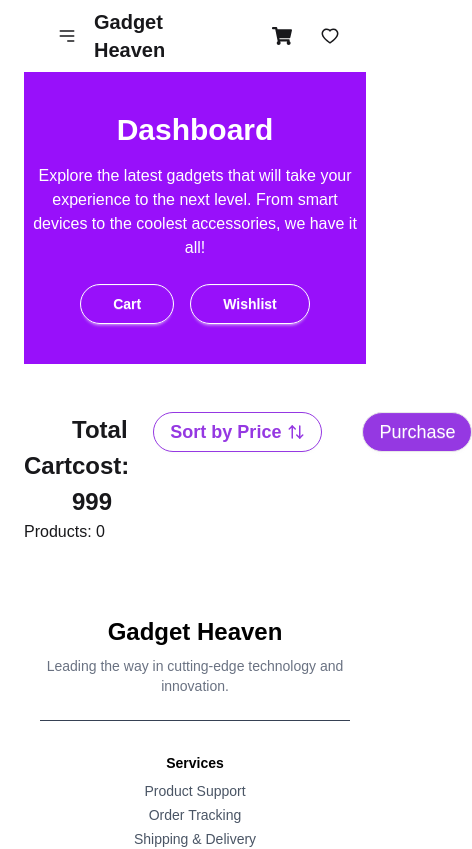
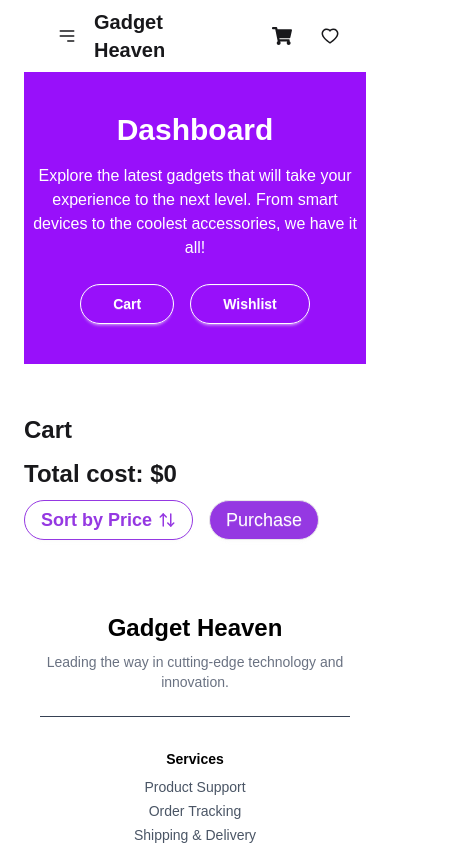
Before and after one commit to MostafijurRuman/Gadget-Heaven, a React (Vite) app: page /dashboard in a window 390 px wide. Shown: the top 849 px of the page, 472 px wide, since content can reach past the window. Built offline with nearby package versions, Linux system fonts and the light colour scheme.

Commit message:
Cart Functions Updated

```diff
--- a/src/Components/Dashboard/Dashboard.jsx
+++ b/src/Components/Dashboard/Dashboard.jsx
@@ -1,21 +1,32 @@
-import {  useContext, useEffect, useState } from "react";
+import { useContext, useEffect, useState } from "react";
 import { LuArrowUpDown } from "react-icons/lu";
 import { CartContext, WishlistContext } from "../../Context/Cart&WishlistContext";
 import { useLoaderData } from "react-router-dom";
 import { FaTimesCircle } from "react-icons/fa";
 
+
 export default function Dashboard() {
-  const { cart,removeFromCart } = useContext(CartContext);
-  const { wishlist } = useContext(WishlistContext);
-  const Products =useLoaderData();
+  const { cart, removeFromCart } = useContext(CartContext);
+  const Products = useLoaderData();
 
   const [cartProduct, setCartProduct] = useState([]);
+  const [totalCost, setTotalCost] = useState(0);
 
   useEffect(() => {
-      const filteredProducts = Products.filter(product => cart.includes(product.product_id));
+    const filteredProducts = Products.filter((product) =>
+      cart.includes(product.product_id)
+    );
     setCartProduct(filteredProducts);
+
+    // Calculate total cost
+    const cost = filteredProducts.reduce((acc, product) => acc + product.price, 0);
+    setTotalCost(cost);
   }, [Products, cart]);
 
+  const handleSortByPrice = () => {
+    const sortedProducts = [...cartProduct].sort((a, b) => b.price - a.price); // Sort in descending order
+    setCartProduct(sortedProducts);
+  };
 
   return (
     <div>
@@ -35,23 +46,32 @@ export default function Dashboard() {
           </button>
         </div>
       </div>
-        {/*  cart section */}
-        <div className="flex justify-between items-center mt-12">
-          <h1 className="text-[24px] font-bold">Cart</h1>
-          <div className="flex gap-6">
-              <h1 className="text-[24px] font-bold">Total cost: 999 </h1>
-              <button className="btn text-[18px] font-semibold text-[#9538E2] bg-white border-[#9538E2] rounded-4xl hover:bg-[#9538E2] hover:text-white mr-4">
-                Sort by Price <LuArrowUpDown /></button>
+
+      {/* Cart Section */}
+      <div className="md:flex  justify-between items-center mt-12">
+        <h1 className="text-[24px] font-bold ">Cart</h1>
+        <div className="md:flex gap-6">
+          <h1 className="text-[24px] font-bold mt-2 md:mt-1 mb-2 md:mb-1">Total cost: ${totalCost}</h1>
+          <button
+            className="btn text-[18px] font-semibold text-[#9538E2] bg-white border-[#9538E2] rounded-4xl hover:bg-[#9538E2] hover:text-white mr-4"
+            onClick={handleSortByPrice}
+          >
+            Sort by Price <LuArrowUpDown />
+          </button>
           <button className="btn text-[18px] font-medium bg-[#9538E2] text-white rounded-4xl hover:bg-white hover:text-[#9538E2] hover:border-[#9538E2]">
-                Purchase</button>
+            Purchase
+          </button>
         </div>
       </div>
-        {/* show data */}
+
+      {/* Show Data */}
       <div>
-          <h1>Products: {cart.length} </h1>
-          <div className="grid grid-cols-1  gap-6 mt-8">
+        <div className="grid grid-cols-1 gap-6 mt-8">
           {cartProduct.map((product) => (
-              <div className="flex items-center bg-white rounded-xl shadow-md p-4 space-x-4">
+            <div
+              key={product.product_id}
+              className="flex items-center bg-white rounded-xl shadow-md p-4 space-x-4"
+            >
               <div className="w-[120px] h-[85px] bg-gray-200 rounded-lg flex-shrink-0">
                 <img
                   src={product.product_image}
@@ -73,10 +93,6 @@ export default function Dashboard() {
           ))}
         </div>
       </div>
-
-
     </div>
-  )
+  );
 }
-
-// bg-white text-purple-600
--- a/src/Context/Cart&WishlistContext.jsx
+++ b/src/Context/Cart&WishlistContext.jsx
@@ -14,7 +14,7 @@ export const CartProvider = ({ children }) => {
 
     const removeFromCart = (itemId) => {
         setCart((prevCart) => prevCart.filter(item => item !== itemId));
-        toast.success(`Product Removed From Your Cart`)
+        toast.error(`Product Removed From Your Cart`)
     };
 
     const addToWishlist = (item) => {
```
Lines whose indentation alone changed are shown as unchanged.
